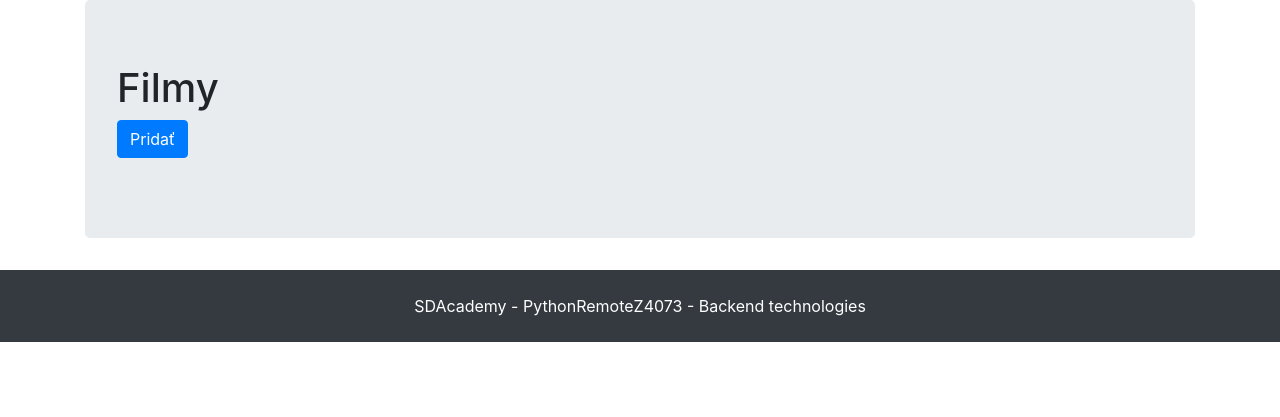
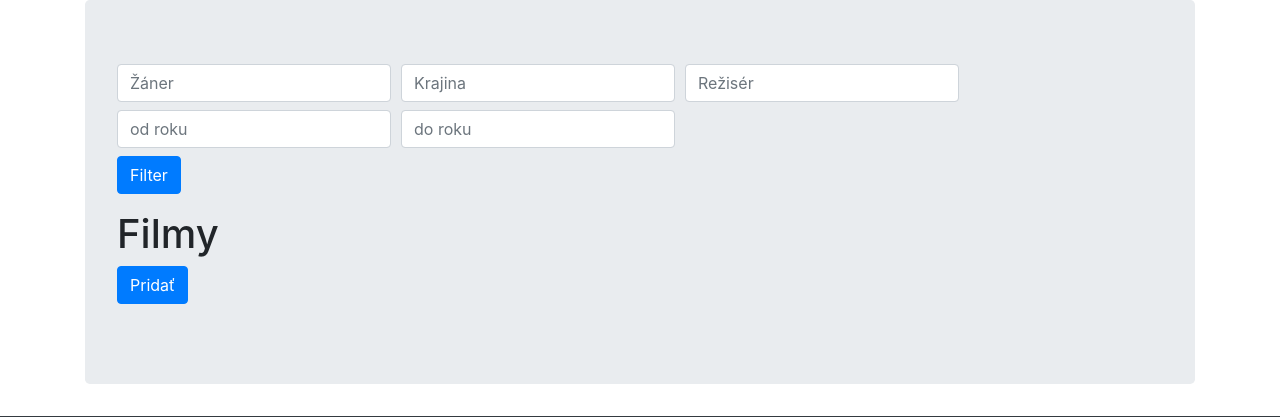
Before and after one commit to MarianHolly/SoftwareAcademy_django, a Django app: page /movies/ in a window 1280 px wide. Shown: the part 62-479 px from the top of the page. Run offline with Django 5.2, Linux system fonts and the light colour scheme; data that the repository does not hold is empty; some libraries are stand-ins or nearby versions.

Commit message:
Filter movies based on various conditions

```diff
--- a/movies/urls.py
+++ b/movies/urls.py
@@ -14,6 +14,7 @@ urlpatterns = [
     path('movie/create/', MovieCreateView.as_view(), name='movie_create'),
     path('movie/update/<int:pk>/', MovieUpdateView.as_view(), name='movie_update'),
     path('movie/delete/<int:pk>/', MovieDeleteView.as_view(), name='movie_delete'),
+    path('movie/filter/', movie_filter, name='movie_filter'),
 
     path('creators/', CreatorListView.as_view(), name='creators'),
     path('creator/<int:pk>/', CreatorDetailsView.as_view(), name='creator'),
--- a/viewer/templates/movies.html
+++ b/viewer/templates/movies.html
@@ -5,6 +5,31 @@
 {% endblock %}
 
 {% block content %}
+    <div class="filter-form w-full">
+        <form method="post" action="/movie/filter/" class="form-col align-items-center gap-4">
+            {% csrf_token %}
+            <div class="form-row align-items-center pb-2">
+                <div class="col-auto">
+                    <input type="text" id="filter-genre" name="filter-genre" class="form-control form-control-md" placeholder="Žáner">
+                </div>
+                <div class="col-auto">
+                    <input type="text" id="filter-country" name="filter-country" class="form-control form-control-md" placeholder="Krajina">
+                </div>
+                <div class="col-auto">
+                    <input type="text" id="filter-director" name="filter-director" class="form-control form-control-md" placeholder="Režisér">
+                </div>
+            </div>
+            <div class="form-row align-items-center pb-2">
+                <div class="col-auto">
+                    <input type="text" id="filter-genre" name="filter-year-from" class="form-control form-control-md" placeholder="od roku">
+                </div>
+                <div class="col-auto">
+                    <input type="text" id="filter-country" name="filter-year-to" class="form-control form-control-md" placeholder="do roku">
+                </div>
+            </div>
+            <input type="submit" id="id_submit" value="Filter" class="btn btn-primary">
+        </form>
+    </div>
     <h1>Filmy</h1>
     <a href="{% url 'movie_create' %}" class="btn btn-primary">Pridať</a>
     <ul>
--- a/viewer/views.py
+++ b/viewer/views.py
@@ -227,3 +227,31 @@ def search(request):
                        'creator_surname': creator_surname}
             return render(request, 'search.html', context)
     return render(request, 'home.html')
+
+
+def movie_filter(request):
+    if request.method == 'POST':
+        filter_genre = request.POST.get('filter-genre').strip()
+        filter_country = request.POST.get('filter-country').strip()
+        filter_director = request.POST.get('filter-director').strip()
+
+        filter_year_from = request.POST.get('filter-year-from').strip()
+        filter_year_to = request.POST.get('filter-year-to').strip()
+
+        filtered_movies = Movie.objects.all()
+
+        if filter_genre:
+            filtered_movies = filtered_movies.filter(genres__name__contains=filter_genre)
+        if filter_country:
+            filtered_movies = filtered_movies.filter(countries__name__contains=filter_country)
+        if filter_director:
+            filtered_movies = filtered_movies.filter(directors__surname__contains=filter_director)
+
+        if filter_year_from:
+            filtered_movies = filtered_movies.filter(released_date__year__gte=filter_year_from)
+        if filter_year_to:
+            filtered_movies = filtered_movies.filter(released_date__year__lte=filter_year_to)
+
+        context = {'movies': filtered_movies}
+        return render(request, 'movies.html', context)
+    return render(request, 'home.html')
```
